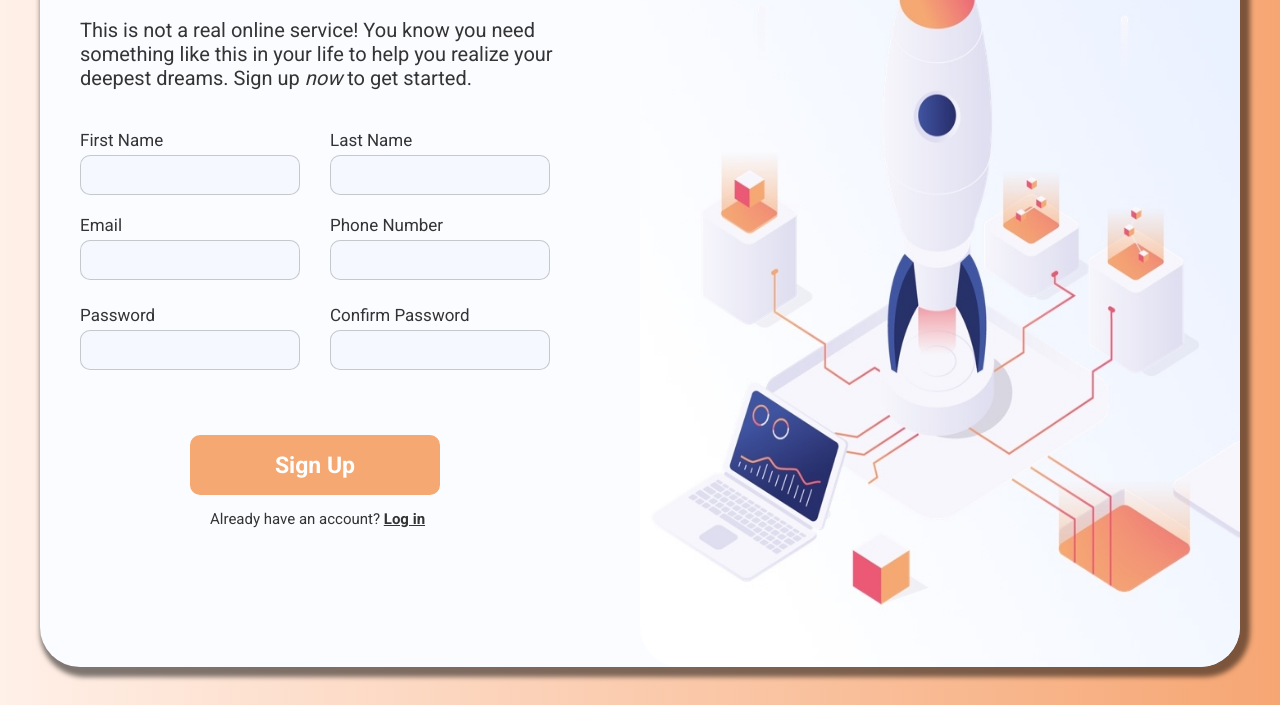
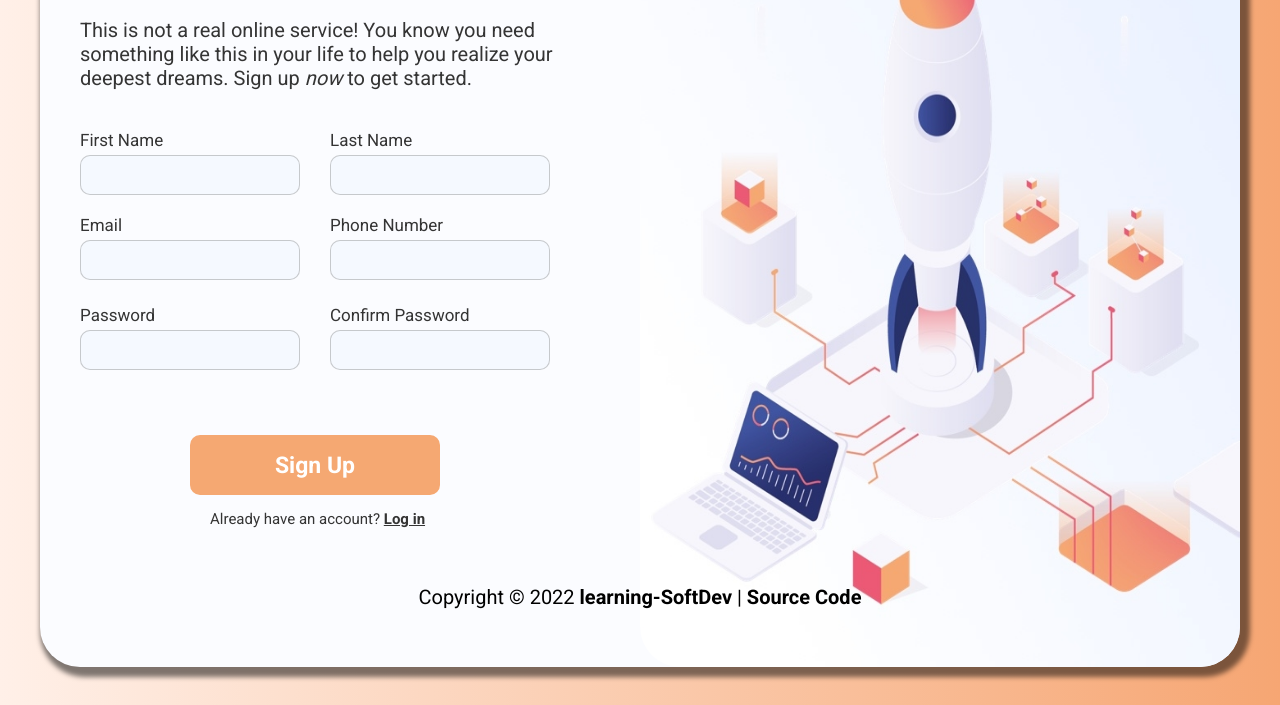
Before and after one commit to learning-SoftDev/sign-up-form, a plain HTML site: page index.html in a window 1280 px wide. Shown: the part 171-876 px from the top of the page. Drawn offline with Linux system fonts and the light colour scheme.

Commit message:
added footer

```diff
--- a/index.html
+++ b/index.html
@@ -70,13 +70,23 @@
             <button id="button-signup" type="submit" form="my-form">Sign Up</button>
             <p style="font-size: 15px; margin-left: 20px">
               Already have an account?
-              <a href="" style="font-size: 15px">Log in</a>
+              <a id="login" href="" style="font-size: 15px">Log in</a>
             </p>
           </div>
         </div>
       </div>
       <img id="img-sign-up" src="img/sign-up.png" alt="Image failed to load" />
     </main>
+    <footer>
+      <p>
+        Copyright ©
+        <script>
+          document.write(new Date().getFullYear());
+        </script>
+        <a href="https://github.com/learning-SoftDev">learning-SoftDev</a>
+        | <a href="https://github.com/learning-SoftDev/sign-up-form">Source Code</a>
+      </p>
+    </footer>
     <script src="script.js"></script>
   </body>
 </html>
--- a/style.css
+++ b/style.css
@@ -113,11 +113,47 @@ button:hover {
   padding-right: 30px;
 }
 
-a {
+#login {
   color: inherit;
   font-weight: bold;
 }
 
-a:hover {
+#login:hover {
   color: #f5a872;
 }
+
+footer {
+  position: absolute;
+  bottom: 0;
+  left: 0;
+  text-align: center;
+  width: 100%;
+  font-size: 20px;
+  color: black;
+}
+
+footer > p > a {
+  position: relative;
+  color: black;
+  text-decoration: none;
+  font-weight: bold;
+}
+
+footer > p > a::before {
+  content: '';
+  position: absolute;
+  width: 100%;
+  height: 4px;
+  border-radius: 4px;
+  background-color: #354288;
+  bottom: 0;
+  left: 0;
+  transform-origin: right;
+  transform: scaleX(0);
+  transition: transform 0.3s ease-in-out;
+}
+
+footer > p > a:hover::before {
+  transform-origin: left;
+  transform: scaleX(1);
+}
```
